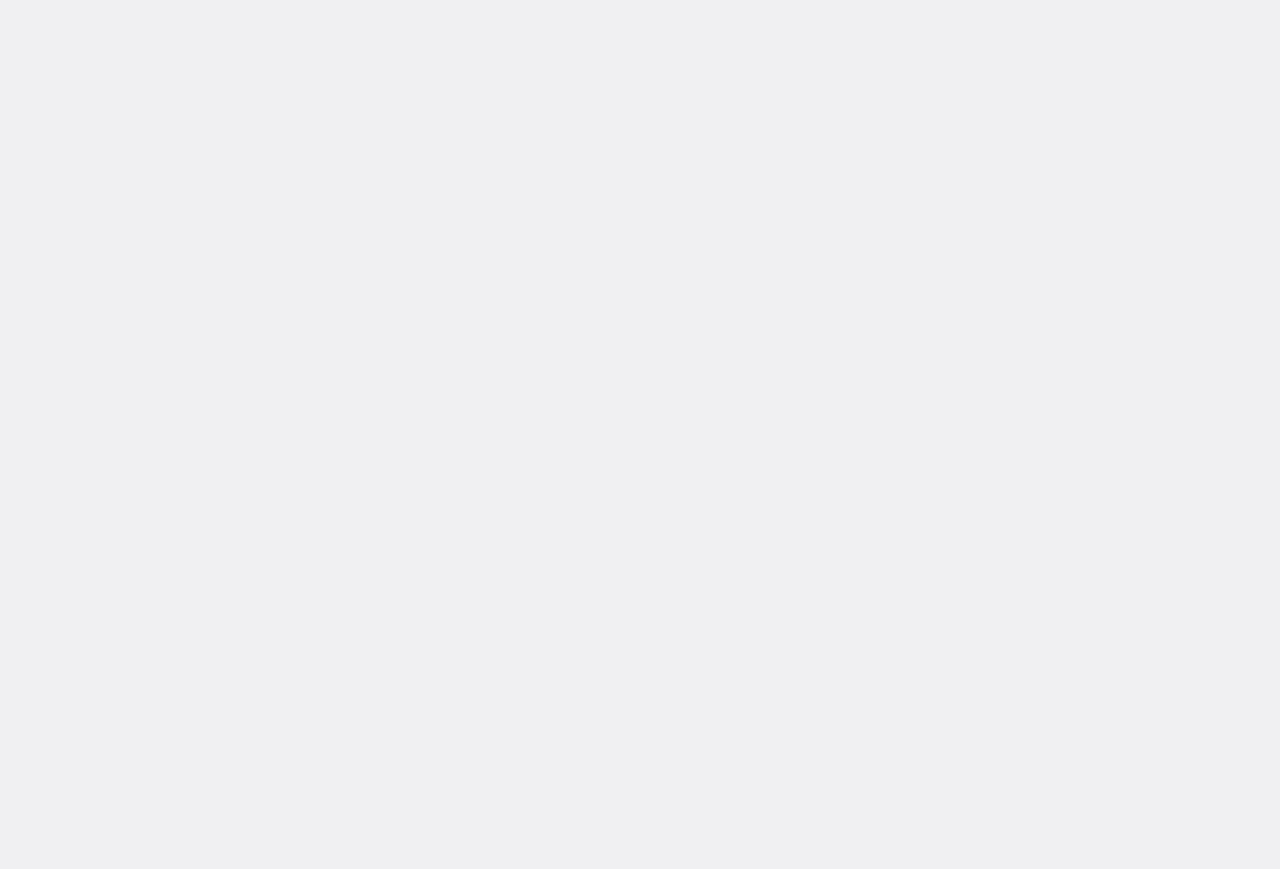
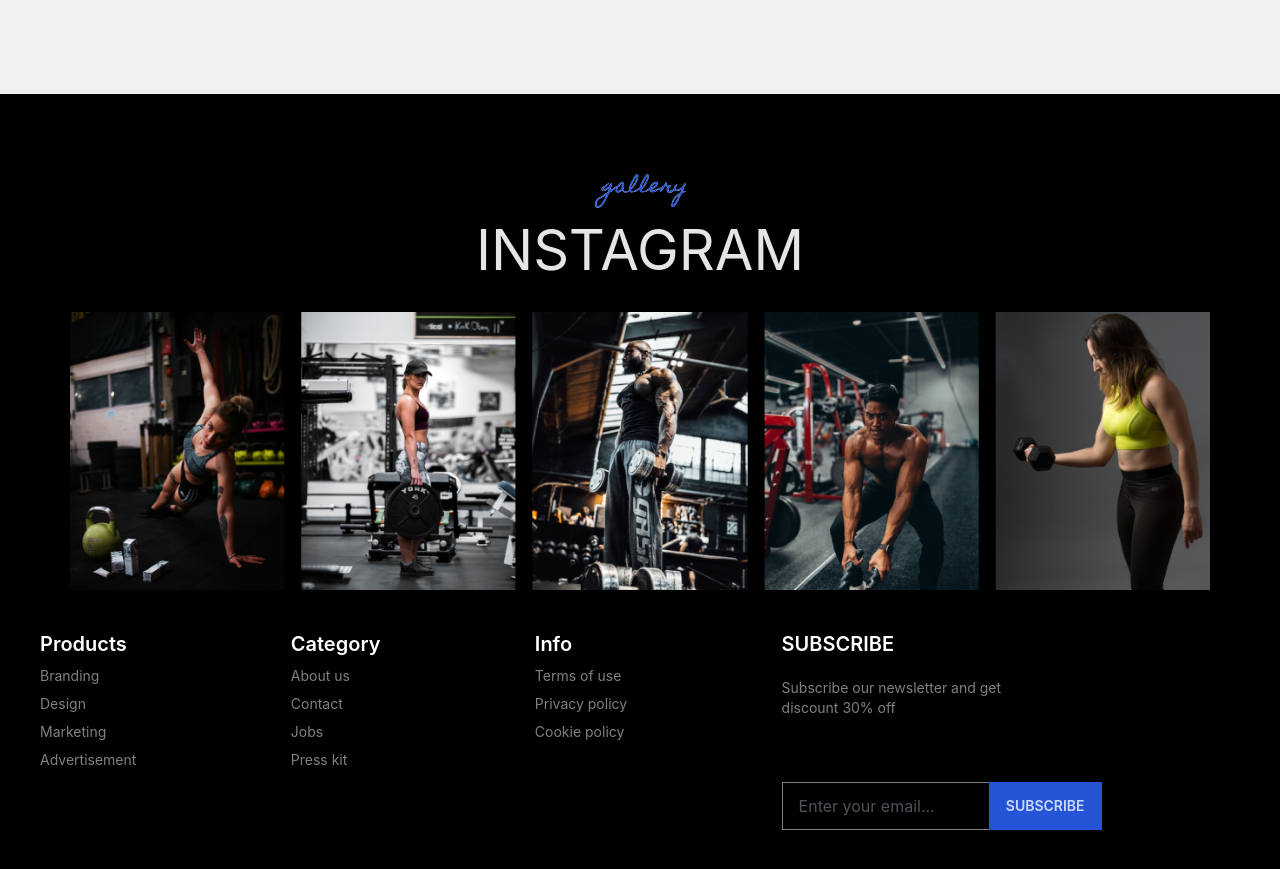
Before and after one commit to fazlarabby1/genesys-task, a React (Create React App) app: page / in a window 1280 px wide. Shown: the part 1609-2478 px from the top of the page. Before the commit the page ends 1655 px from the top, so only its background shows below. Built offline with nearby package versions, Linux system fonts and the light colour scheme.

Commit message:
added gallery and footer

```diff
--- /dev/null
+++ b/src/Pages/Footer/Footer.js
@@ -0,0 +1,40 @@
+import React from 'react';
+
+const Footer = () => {
+    return (
+        <footer className="footer p-10 bg-black text-white">
+            <div>
+                <span className="text-xl font-semibold">Products</span>
+                <a href='/' className="link link-hover opacity-50">Branding</a>
+                <a href='/' className="link link-hover opacity-50">Design</a>
+                <a href='/' className="link link-hover opacity-50">Marketing</a>
+                <a href='/' className="link link-hover opacity-50">Advertisement</a>
+            </div>
+            <div>
+                <span className="text-xl font-semibold">Category</span>
+                <a href='/' className="link link-hover opacity-50">About us</a>
+                <a href='/' className="link link-hover opacity-50">Contact</a>
+                <a href='/' className="link link-hover opacity-50">Jobs</a>
+                <a href='/' className="link link-hover opacity-50">Press kit</a>
+            </div>
+            <div>
+                <span className="text-xl font-semibold">Info</span>
+                <a href='/' className="link link-hover opacity-50">Terms of use</a>
+                <a href='/' className="link link-hover opacity-50">Privacy policy</a>
+                <a href='/' className="link link-hover opacity-50">Cookie policy</a>
+            </div>
+
+                <div className="form-control w-80">
+                    <h1 className='mb-3 text-xl font-semibold'>SUBSCRIBE</h1>
+                    <p className='font-normal opacity-50 mb-14'>Subscribe our newsletter and get <br />
+                        discount 30% off</p>
+                    <div className="relative">
+                        <input type="text" placeholder="Enter your email..." className="input bg-transparent border-white rounded-none w-full pr-16 opacity-50" />
+                        <button className="btn btn-primary absolute top-0 right-0 rounded-none">Subscribe</button>
+                    </div>
+                </div>
+        </footer>
+    );
+};
+
+export default Footer;
--- a/src/Pages/Home/Banner/Banner.js
+++ b/src/Pages/Home/Banner/Banner.js
@@ -13,7 +13,7 @@ const Banner = () => {
             }}
             >
             <div className='flex flex-col items-center justify-center'>
-                <h1 className='mt-[125px] text-8xl text-center font-bold text-white'>Sports Clothing & <br /> Fitness Equipment <br /> Shopify Theme</h1>
+                <h1 className='mt-[125px] lg:text-8xl text-center font-bold text-white'>Sports Clothing & <br /> Fitness Equipment <br /> Shopify Theme</h1>
                 <button className="mt-[60px] btn btn-primary rounded-none text-lg text-white font-normal">View Shop</button>
             </div>
         </div>
--- /dev/null
+++ b/src/Pages/Home/Gallery/Gallery.js
@@ -0,0 +1,27 @@
+import React from 'react';
+import gallery from '../../../assets/gallery.png';
+import gallery1 from '../../../assets/Gallery/Image 1.png';
+import gallery2 from '../../../assets/Gallery/Image 2.png';
+import gallery3 from '../../../assets/Gallery/Image 3.png';
+import gallery4 from '../../../assets/Gallery/Image 4.png';
+import gallery5 from '../../../assets/Gallery/Image 5.png';
+
+const Gallery = () => {
+    return (
+        <div className='bg-black pt-20'>
+            <div className='flex justify-center'>
+                <img src={gallery} alt="" />
+            </div>
+            <h1 className='text-center text-[56px] text-stone-200'>INSTAGRAM</h1>
+            <div className='mt-5 lg:mx-[70px] grid grid-cols-2 md:grid-cols-3 lg:grid-cols-5 gap-4'>
+                <img src={gallery1} alt="" />
+                <img src={gallery2} alt="" />
+                <img src={gallery3} alt="" />
+                <img src={gallery4} alt="" />
+                <img src={gallery5} alt="" />
+            </div>
+        </div>
+    );
+};
+
+export default Gallery;
--- a/src/Pages/Home/Home/Home.js
+++ b/src/Pages/Home/Home/Home.js
@@ -1,5 +1,7 @@
 import React from 'react';
+import Footer from '../../Footer/Footer';
 import Banner from '../Banner/Banner';
+import Gallery from '../Gallery/Gallery';
 import Products from '../Products/Products';
 
 const Home = () => {
@@ -7,6 +9,8 @@ const Home = () => {
         <div>
             <Banner />
             <Products />
+            <Gallery />
+            <Footer />
         </div>
     );
 };
--- a/src/Pages/Home/Products/Products.js
+++ b/src/Pages/Home/Products/Products.js
@@ -45,7 +45,10 @@ const Products = () => {
                 <h1 className='font-bold text-[56px] text-center'>SHOP THE LATEST</h1>
                 <p className='text-center text-gray-500 w-3/6 mx-auto'>Lorem ipsum dolor sit amet, consectetuer adipiscing elit. Aenean commodo ligula eget dolor. Aenean massa. Cum sociis Theme natoque penatibus et magnis dis parturient montes, nascetur</p>
             </div>
-
+            <div className="flex justify-end mr-5 mb-6">
+                <p className="btn btn-xs bg-black rounded-none">❮</p>
+                <p className="btn btn-xs bg-black rounded-none">❯</p>
+            </div>
             <div className='grid grid-cols-1 md:grid-cols-2 lg:grid-cols-4 gap-4'>
                 {
                     productData.map(product => <ProductCard key={product.id} product={product}></ProductCard>)
```
Also changed, not shown: src/assets/gallery.png (added).
